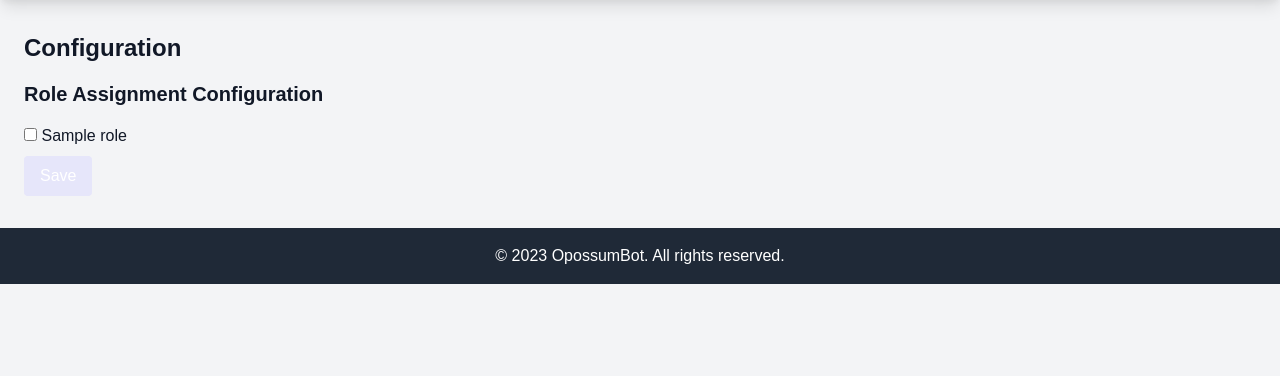
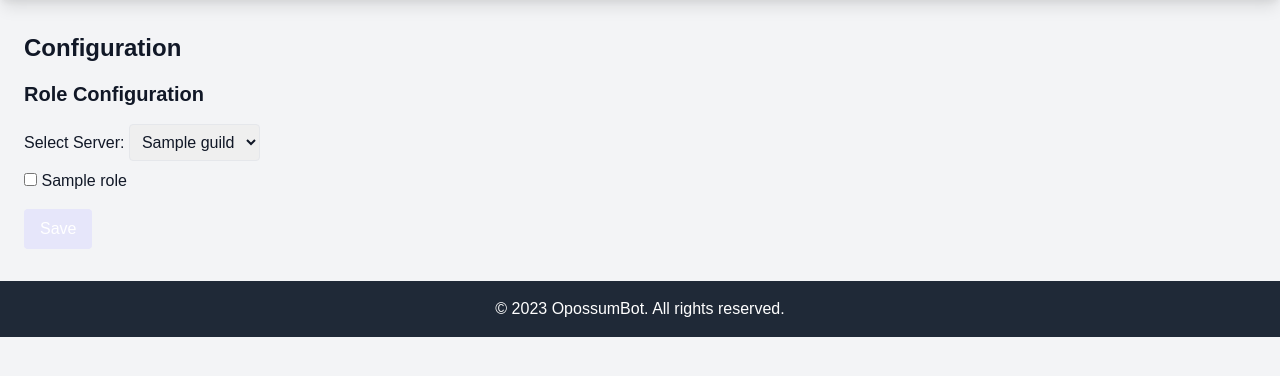
Before and after one commit to GraysLawson/opossum, a Flask app: template website/templates/config_roles.html in a window 1280 px wide. Shown: the part 64-440 px from the top of the page. Run offline with Flask 3, Linux system fonts and the light colour scheme; the template is opened without the code that fills it: most values are stand-ins (such as "Sample title", 1, 10 or a date in 2020); parts of the project's set-up code (start-up, migrations or seed data) failed here and were passed over.

Commit message:
modified:   bot/main.py 	modified:   bot/utils.py 	modified:   website/routes/config.py 	modified:   website/templates/config_roles.html

```diff
--- a/bot/utils.py
+++ b/bot/utils.py
@@ -7,6 +7,7 @@
 from openai import AsyncOpenAI
 import redis
 import os
+import json
 
 # Initialize the OpenAI client
 client = openai.AsyncOpenAI(api_key=OPENAI_API_KEY)
@@ -74,3 +75,8 @@
         new_version = f"{major}.{minor}.{patch}"
     redis_client.set('bot_version', new_version)
     return new_version
+
+async def update_guild_list(bot):
+    guild_ids = [str(guild.id) for guild in bot.guilds]
+    redis_client.set('bot_guild_ids', json.dumps(guild_ids))
+    logger.info(f"Updated guild list in Redis: {guild_ids}")
--- a/website/templates/config_roles.html
+++ b/website/templates/config_roles.html
@@ -1,17 +1,28 @@
 {% extends 'config.html' %}
 
 {% block config_content %}
-<h3 class="text-xl font-semibold mb-4">Role Assignment Configuration</h3>
+<h3 class="text-xl font-semibold mb-4">Role Configuration</h3>
+<form method="get">
+    <label for="guild_id">Select Server:</label>
+    <select name="guild_id" id="guild_id" onchange="this.form.submit()" class="mb-2 p-2 border rounded">
+        {% for guild in guilds %}
+            <option value="{{ guild.id }}" {% if guild.id == selected_guild_id %}selected{% endif %}>{{ guild.name }}</option>
+        {% endfor %}
+    </select>
+</form>
+
+{% if selected_guild_id %}
 <form method="post">
+    <input type="hidden" name="guild_id" value="{{ selected_guild_id }}">
     {% for role in all_roles %}
-    <div class="mb-2">
-        <input type="checkbox" id="role_{{ role.id }}" name="roles" value="{{ role.id }}"
-               {% if role.id|string in selected_roles %}checked{% endif %}>
-        <label for="role_{{ role.id }}">{{ role.name }}</label>
-        <input type="hidden" name="role_ids" value="{{ role.id }}">
-        <input type="hidden" name="role_names" value="{{ role.name }}">
-    </div>
+        <div>
+            <input type="checkbox" id="role_{{ role.id }}" name="roles" value="{{ role.id }}" {% if role.id in selected_roles %}checked{% endif %}>
+            <label for="role_{{ role.id }}">{{ role.name }}</label>
+            <input type="hidden" name="role_ids" value="{{ role.id }}">
+            <input type="hidden" name="role_names" value="{{ role.name }}">
+        </div>
     {% endfor %}
-    <input type="submit" value="Save" class="px-4 py-2 bg-pink-400 text-white rounded hover:bg-pink-500">
+    <input type="submit" value="Save" class="px-4 py-2 bg-pink-400 text-white rounded hover:bg-pink-500 mt-4">
 </form>
+{% endif %}
 {% endblock %}
```
Also changed, not shown: bot/main.py (+13 -1 lines), website/routes/config.py (+23 -14 lines).
